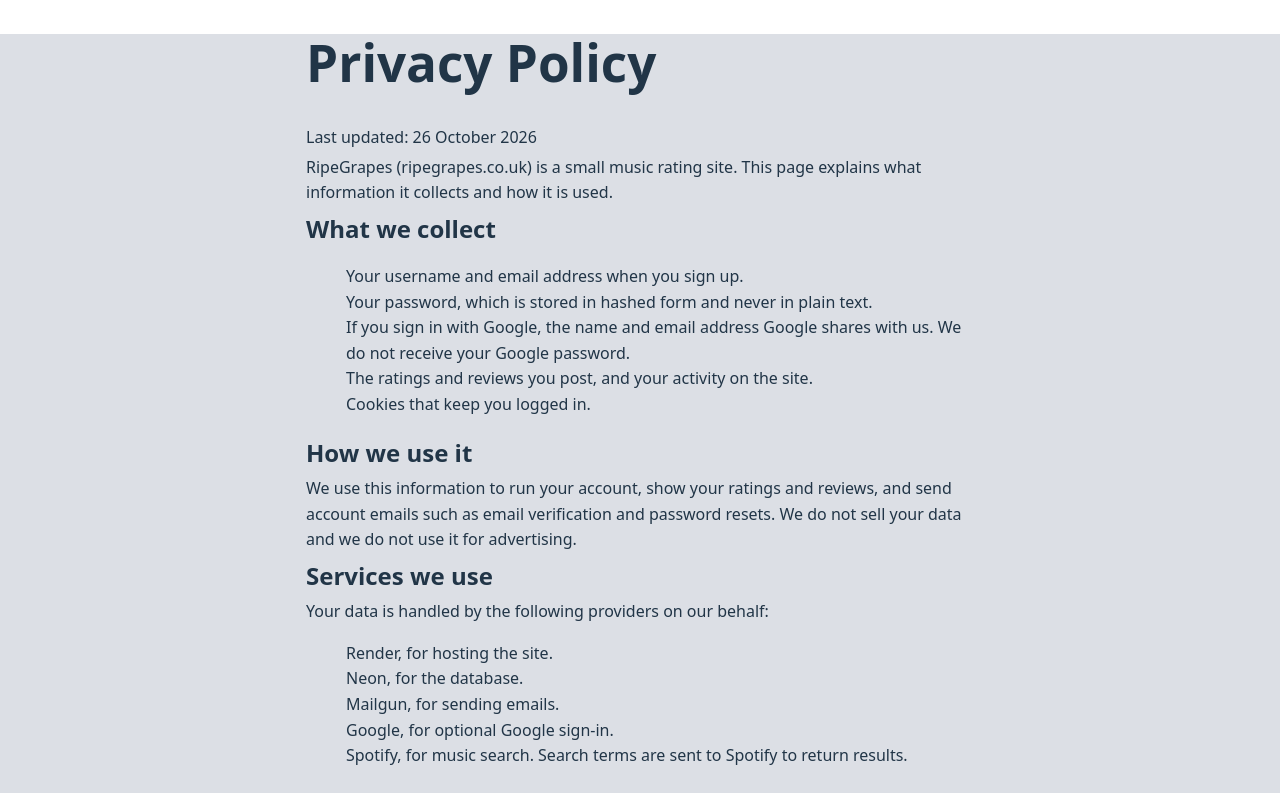
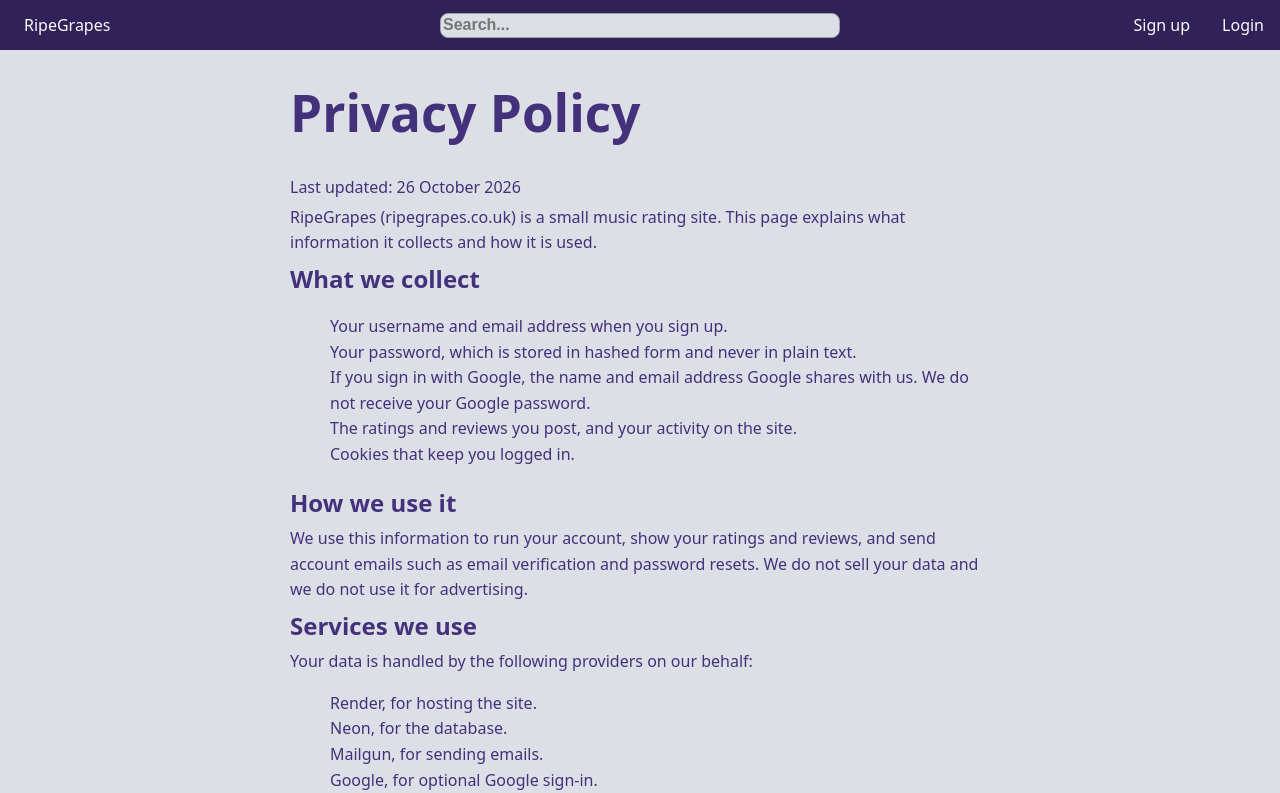
Before and after one commit to Moyin3/music_rating, a React (Vite) app in the folder frontend/: page /privacy in a window 1280 px wide. Shown: the top 793 px of the page. Built offline with nearby package versions, Linux system fonts and the light colour scheme; no server answers.

Commit message:
styledthe privacy page a bit

```diff
--- a/frontend/src/index.css
+++ b/frontend/src/index.css
@@ -149,3 +149,13 @@
   box-shadow: var(--shadow-3);
   z-index: 100;
 }
+
+.privacy_page {
+  max-width: 700px;
+  margin: 0 auto;
+  padding: var(--space-8) var(--space-4) var(--space-12);
+  line-height: 1.6;
+  min-height: calc(100vh - var(--nav-height));
+  color: var(--primary-700);
+  padding-bottom: var(--space-4);
+}
--- a/frontend/src/pages/PrivacyPage.jsx
+++ b/frontend/src/pages/PrivacyPage.jsx
@@ -1,6 +1,10 @@
+import NavigationBar from "../components/Navigationbar";
+
 const PrivacyPage = () => {
     return(
-        <main style={{ maxWidth: "700px", margin: "2rem auto", padding: "0 1rem", lineHeight: 1.6 }}>
+      <>
+      <NavigationBar />
+        <main className = "privacy_page">
       <h1>Privacy Policy</h1>
       <p>Last updated: 26 October 2026</p>
 
@@ -62,6 +66,7 @@
         If this policy changes, we will update the date at the top of this page.
       </p>
     </main>
+    </>
     )
 }
 
```
